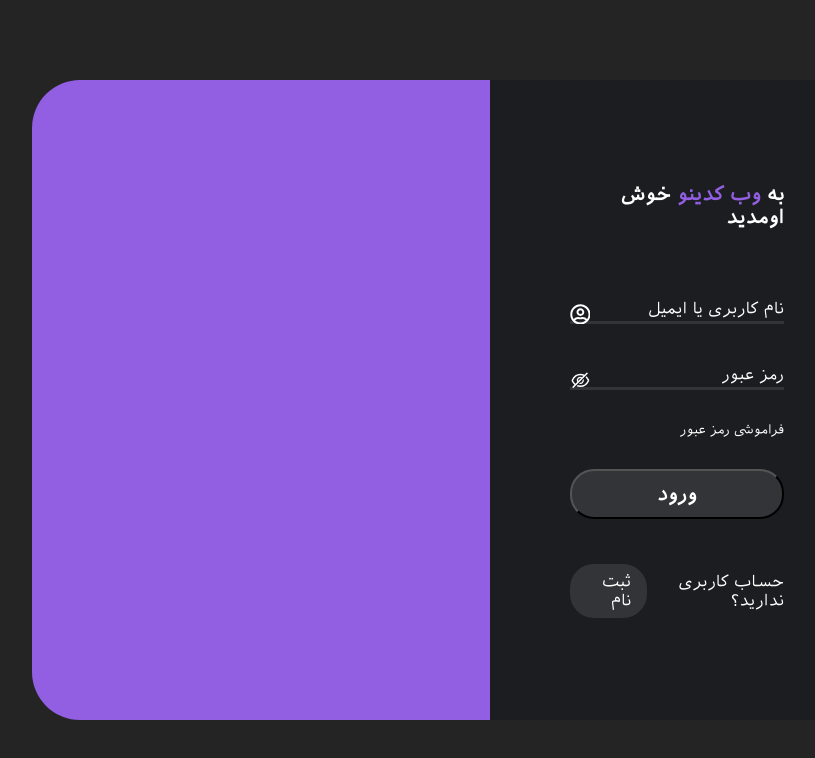
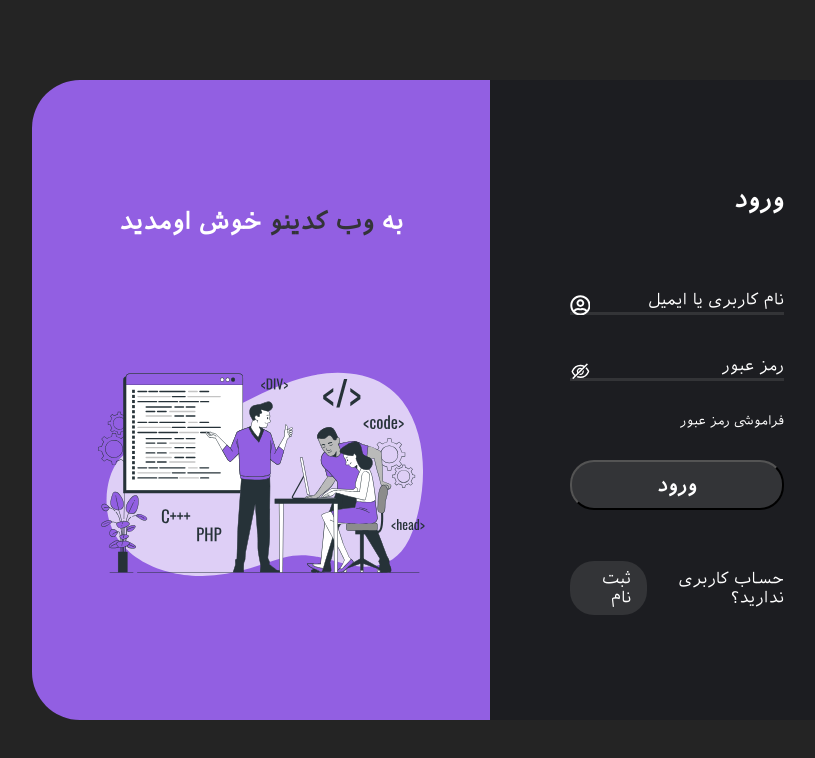
Before and after one commit to amirgh82/login-user, a React (Vite) app: page /login in a window 1280 px wide. Shown: the top 758 px of the page, without its empty margins (192-1007 px from the left). Built offline with nearby package versions, Linux system fonts and the light colour scheme.

Commit message:
edit header login

```diff
--- a/src/pages/Login/Login.css
+++ b/src/pages/Login/Login.css
@@ -30,16 +30,24 @@
     font-family: var(--font-def);
     color: #fff;
     min-width: 10rem;
-    font-size: 1.2rem;
+    font-size: 1.5rem;
 }
 
 .login-title span {
-    color: var(--purple-color);
+    color: var(--gray-color);
+}
+
+.login-left {
+    width: 55%;
+    background-color: var(--purple-color);
+    display: flex;
+    flex-direction: column;
+    justify-content: space-evenly;
+    align-items:center;
 }
 
 .login-picture {
-    width: 55%;
-    background-color: var(--purple-color);
+    width: 75%;
 }
 
 .forgot-password {
--- a/src/pages/Login/Login.jsx
+++ b/src/pages/Login/Login.jsx
@@ -11,7 +11,7 @@ export default function Login() {
     <>
       <div className="login-container">
         <div className="login-form">
-          <h2 className="login-title">به <span>وب کدینو </span>خوش اومدید</h2>
+          <h2 className="login-title">ورود</h2>
           <form>
             <Input type='text' placeholder='نام کاربری یا ایمیل' icon={<FaRegUserCircle />} />
             <Input type='password' placeholder='رمز عبور' icon={<AiOutlineEyeInvisible />} />
@@ -23,8 +23,9 @@ export default function Login() {
             <Link to='/register'>ثبت نام</Link>
           </div>
         </div>
-        <div className="login-picture">
-
+        <div className="login-left">
+          <h2 className="login-title">به <span>وب کدینو </span>خوش اومدید</h2>
+          <img className='login-picture' src="./../../../public/images/Coding workshop-bro.svg" alt="coding workshop" />
         </div>
       </div>
     </>
```
